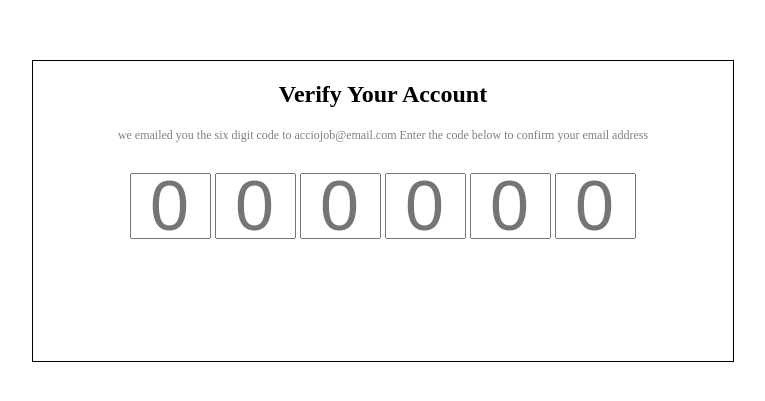
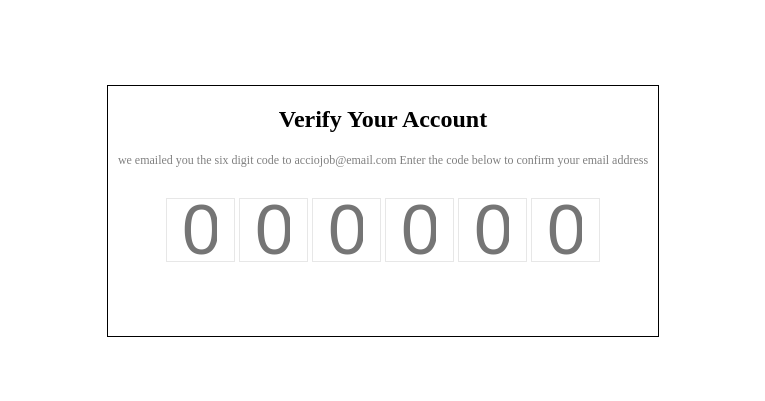
Before and after one commit to acciojob/OTP-Durga-velu, a website: page main.html in a window 1280 px wide. Shown: the part 239-640 px from the top of the page, without its empty margins (257-1022 px from the left). Drawn offline with Linux system fonts and the light colour scheme.

Commit message:
created a submission

```diff
--- a/styles.css
+++ b/styles.css
@@ -12,13 +12,14 @@ body{
 }
 
 input{
-	width:60px;
+	width:50px;
 	text-align:center;
 	justify-content: center;
 	height:60px;
 	padding-left: 15px;
 	align-items:center;
 	font-size:70px;
+	border:1px solid rgb(231, 231, 231);
 }
 p{
 	font-size:12px;
@@ -28,8 +29,8 @@ p{
 
 
 .container{
-	width:700px;
-	height: 300px;
+	width:550px;
+	height: 250px;
 	justify-content: center;
 	text-align: center;
 	margin-top:100px;
```
